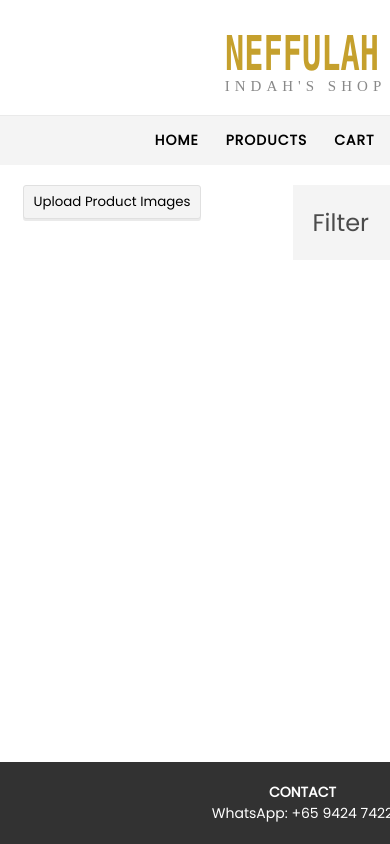
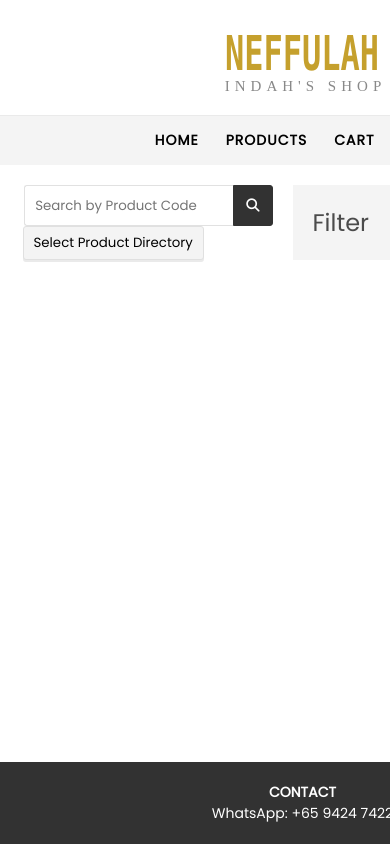
Before and after one commit to fedorum/Neffulah, a React (Vite) app: page /admin in a window 390 px wide. Shown: the top 844 px of the page. Built offline with nearby package versions, Linux system fonts and the light colour scheme.

Commit message:
feat: add second layer to file system access

```diff
--- a/src/App.css
+++ b/src/App.css
@@ -61,7 +61,7 @@ ul {
     background-color: rgb(244, 244, 244);
 }
 
-a {
+.inactive-nav-link {
     margin-right: -1px;
     letter-spacing: 1px;
     font-size: 14px;
@@ -70,12 +70,17 @@ a {
     text-decoration: none;
 }
 
-a:hover {
+.inactive-nav-link:hover {
     color: rgb(197, 160, 45);
 }
 
-.active-link-class {
+.active-nav-link {
+    margin-right: -1px;
+    letter-spacing: 1px;
+    font-size: 14px;
+    font-weight: bold;
     color: rgb(197, 160, 45);
+    text-decoration: none;
 }
 
 /* PAGE PRESETS */
@@ -143,7 +148,6 @@ a:hover {
 
 .gridDiv {
     width: calc(3 * var(--card-w) + 2 * var(--gap));
-    margin-top: 20px;
     display: flex;
     flex-direction: row;
     flex-wrap: wrap;
@@ -186,14 +190,30 @@ a:hover {
     color: rgb(75, 75, 75);
 }
 
-.filterCategory {
-    margin-top: 16px;
-    color: rgb(137, 137, 137);
+.shift-right {
+    margin-left: 24px;
 }
 
-.filterSubCategory {
+.inactive-filter-link {
     margin-top: 16px;
+    font-size: 14px;
+    font-weight: normal;
     color: rgb(137, 137, 137);
+    text-decoration: none;
+    display: flex;
+}
+
+.inactive-filter-link:hover {
+    text-decoration: underline;
+}
+
+.active-filter-link {
+    margin-top: 16px;
+    font-size: 14px;
+    font-weight: normal;
+    color: rgb(137, 137, 137);
+    text-decoration: underline;
+    display: flex;
 }
 
 /* CART PAGE */
@@ -221,11 +241,16 @@ a:hover {
     transform: translateY(1px);
 }
 
-#addCategoryDiv {
+#productDirectoryDiv {
     width: calc(3 * var(--card-w) + 2 * var(--gap));
 }
 
-.categoryDiv {
+#productDirectoryHeader {
+    margin: 16px 0px;
+    display: flex;
+}
+
+/* .categoryDiv {
     margin-top: 20px;
     display: flex;
     flex-direction: column;
@@ -239,7 +264,6 @@ a:hover {
 .adminCategoryInput {
     width: calc(var(--card-w) - 18px);
     padding: 4px 8px;
-    /* margin-top: 2px; */
     border: 1px solid rgb(244, 244, 244);
     background-color: rgb(244, 244, 244);
     font-family: "Poppins";
@@ -253,7 +277,7 @@ a:hover {
 .adminCategoryInput:focus {
     background-color: rgb(234, 234, 234);
     outline: none;
-}
+} */
 
 /* PAGE FOOTER */
 
@@ -272,14 +296,14 @@ a:hover {
 
 @media (max-width: 1150px) {
     .gridDiv,
-    #addCategoryDiv {
+    #productDirectoryDiv {
         width: calc(2 * var(--card-w) + 1 * var(--gap));
     }
 }
 
 @media (max-width: 880px) {
     .gridDiv,
-    #addCategoryDiv {
+    #productDirectoryDiv {
         width: calc(1 * var(--card-w));
     }
 }
--- a/src/components/Filter.tsx
+++ b/src/components/Filter.tsx
@@ -1,32 +1,37 @@
 import '../App.css';
+import { NavLink, useSearchParams } from 'react-router-dom';
+
+interface Folder {
+    id: number;
+    name: string;
+    parent: string;
+}
 
 interface Props {
-    folderNames: String[];
+    folders: Folder[];
 }
 
 function Filter(props: Props) {
-    const folderNames = props.folderNames;
+    const categories = props.folders;
+    const [searchParams] = useSearchParams();
+    const activeCategory = searchParams.get('category');
 
     return (
         <div id='filterDiv'>
             <p id='filter'>Filter</p>
-            {folderNames.map((folderName, index) => (
-                <p className='filterCategory' key={index}>{folderName}</p>
+
+            {categories.map((category) => (
+                <NavLink
+                    key={category.id}
+                    to={`/admin?category=${category.name}`}
+                    className={
+                        `${activeCategory === category.name ? 'active-filter-link' : 'inactive-filter-link'}
+                         ${category.name === category.parent ? '' : 'shift-right'}`
+                    }
+                >
+                    {category.name}
+                </NavLink>
             ))}
-        </div>
-    );
-
-    return (
-        <div id='filterDiv'>
-            <p id='filter'>Filter</p>
-            <p className='category'>Category 1</p>
-            <p className='category'>Category 2</p>
-            <ul id='filterList'>
-                {/* retrieve category data from uploaded images from user */}
-                <li className='subCategory'>Sub-category 1</li>
-                <li className='subCategory'>Sub-category 2</li>
-            </ul>
-            <p className='category'>Category 3</p>
         </div>
     );
 }
--- a/src/components/Grid.tsx
+++ b/src/components/Grid.tsx
@@ -1,18 +1,25 @@
 import '../App.css';
 import Card from './Card';
 
+interface Product {
+    name: string;
+    path: string;
+    // url to image stored in database
+}
+
 interface Props {
-    images: { name: string; path: string }[];
+    // images: { name: string; path: string }[];
+    products: Product[];
 }
 
 function Grid(props: Props) {
-    const products = props.images;
+    const products = props.products;
 
     // display the product images and their names as cards in a grid
     return (
         <div className='gridDiv'>
-            {products.map((image, index) => (
-                <Card key={index} name={image.name} path={image.path}></Card>
+            {products.map((product, index) => (
+                <Card key={index} name={product.name} path={product.path}></Card>
             ))}
         </div>
     );
--- a/src/components/Navigation.tsx
+++ b/src/components/Navigation.tsx
@@ -2,7 +2,7 @@ import '../App.css'
 import { NavLink } from 'react-router-dom';
 
 // sets the navigation link of the current displayed page to be active, highlighting its name
-const navLinkClass = ({ isActive }: { isActive: boolean }) => isActive ? 'active-link-class' : 'inactive-link-class';
+const navLinkClass = ({ isActive }: { isActive: boolean }) => isActive ? 'active-nav-link' : 'inactive-nav-link';
 
 function Navigation() {
     return (
--- a/src/pages/Admin.tsx
+++ b/src/pages/Admin.tsx
@@ -1,43 +1,93 @@
 import { useState } from 'react';
 import '../App.css';
-import Category from '../components/Category';
+import Search from '../components/Search';
+import Grid from '../components/Grid';
+import { useSearchParams } from "react-router-dom";
 import Filter from '../components/Filter';
 
-interface ProductImage {
+interface Folder {
+    id: number;
     name: string;
+    parent: string;
+}
+
+interface Product {
     id: number;
+    name: string;
+    path: string;
 }
 
 function Admin() {
-    const [productImages, setProductImages] = useState<ProductImage[]>([]);
-    const [folderNames, setFolderNames] = useState<string[]>([]);
+    const [folders, setFolders] = useState<Folder[]>([]);
+    const [products, setProducts] = useState<Product[]>([]);
+    const [searchParams, setSearchParams] = useSearchParams();
+    const category = searchParams.get('category');
 
-    const selectProductImageDirectory = async () => {
+    // function to retrieve the name of the file when an image is detected in a folder
+    const retrieveProduct = async (entry: FileSystemFileHandle, products: Product[]) => {
+        const file = await entry.getFile();
+
+        if (file.type.startsWith("image/")) {
+            products.push({
+                id: Date.now(),
+                name: file.name,
+                path: "Image"
+            });
+        }
+    }
+
+    // function to select the folder directory to read folder/ file names and images
+    const selectFolderDirectory = async () => {
         try {
-            // @ts-ignore - this prevents TypeScript from detecting erros related to the File System Access API
-            const directoryHandler = await window.showDirectoryPicker();
-            const productImages: ProductImage[] = [];
+            // @ts-ignore - this prevents TypeScript from detecting errors related to the File System Access API
+            const directoryHandle = await window.showDirectoryPicker();
+            const folders: Folder[] = [];
+            const products: Product[] = [];
 
-            // iterating through the images/ folders located in the local directory
-            for await (const entry of directoryHandler.values()) {
-                // retrieving the names of images and saving them to state
-                if (entry.kind === 'file') {
-                    const file = await entry.getFile();
+            // iterating through the folders located in the local directory
+            for await (const entry of directoryHandle.values()) {
 
-                    if (file.type.startsWith("image/")) {
-                        productImages.push({
-                            name: file.name,
-                            id: Date.now()
-                        });
+                // enter folder
+                if (entry.kind === 'directory') {
+                    const folderEntry = entry;
+                    const folder: Folder = {
+                        id: Date.now(),
+                        name: folderEntry.name,
+                        parent: folderEntry.name
+                    }
+                    folders.push(folder);
+
+                    for await (const entry of folderEntry.values()) {
+
+                        // enter subfolder
+                        if (entry.kind === 'directory') {
+                            const subfolderEntry = entry;
+                            const folder: Folder = {
+                                id: Date.now(),
+                                name: subfolderEntry.name,
+                                parent: folderEntry.name
+                            }
+                            folders.push(folder);
+
+                            for await (const entry of subfolderEntry.values()) {
+                                // if entry is an image, retrieve product image
+                                if (entry.kind === 'file') {
+                                    retrieveProduct(entry, products);
+                                }
+                            }
+                        }
+
+                        // if entry is an image, retrieve product image
+                        else if (entry.kind === 'file') {
+                            retrieveProduct(entry, products);
+                        }
                     }
                 }
-                // retrieving the names of folders and saving them to state
-                else if (entry.kind === 'directory') {
-                    folderNames.push(entry.name);
-                }
             }
-            setProductImages(productImages);
-            setFolderNames(folderNames);
+
+            setFolders(folders);
+            setProducts(products);
+            setSearchParams("?category=products");
         } catch (error) {
             console.error("Directory selection cancelled or failed:", error);
         }
@@ -47,17 +97,18 @@ function Admin() {
         <div className='pageDiv'>
 
             <div className='leftColumn'>
-                <div id='addCategoryDiv'>
-                    <button className='adminButton' onClick={selectProductImageDirectory}>Upload Product Images</button>
+                <Search></Search>
+                <div id='productDirectoryDiv'>
+                    <button className='adminButton' onClick={selectFolderDirectory}>Select Product Directory</button>
                 </div>
 
-                {folderNames.map((name, index) => (
-                    <Category name={name} key={index}></Category>
-                ))}
+                <p id='productDirectoryHeader'>{category}</p>
+
+                <Grid products={products}></Grid>
             </div>
 
             <div className='rightColumn'>
-                <Filter folderNames={folderNames}></Filter>
+                <Filter folders={folders}></Filter>
             </div>
 
         </div>
```
